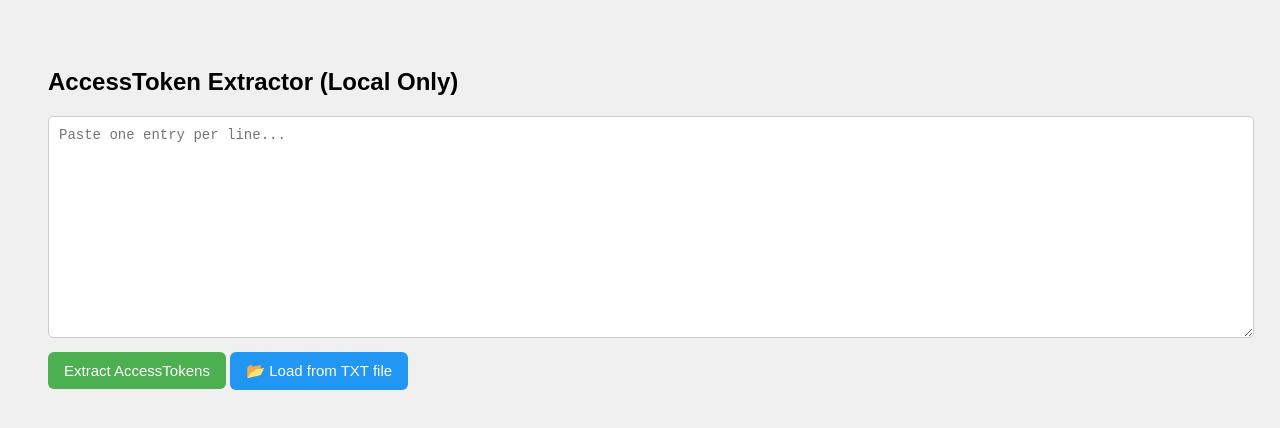
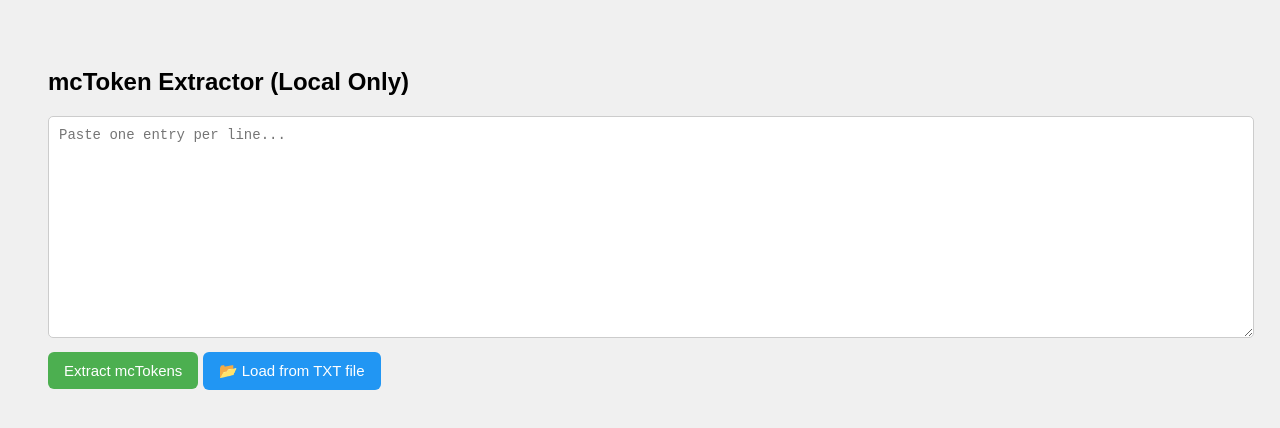
Before and after one commit to yx-zero/zzxgptools, a plain HTML site: page mctoken.html in a window 1280 px wide. Drawn offline with Linux system fonts and the light colour scheme.

Commit message:
Update mctoken.html

```diff
--- a/mctoken.html
+++ b/mctoken.html
@@ -55,11 +55,11 @@
 </head>
 <body>
 
-  <h2>AccessToken Extractor (Local Only)</h2>
+  <h2>mcToken Extractor (Local Only)</h2>
 
   <textarea id="inputText" placeholder="Paste one entry per line..."></textarea><br>
 
-  <button onclick="extractTokens()">Extract AccessTokens</button>
+  <button onclick="extractTokens()">Extract mcTokens</button>
   <label for="fileInput" style="background-color:#2196F3; color:white;">📂 Load from TXT file</label>
   <input type="file" id="fileInput" accept=".txt" onchange="handleFile(this)">
 
```
